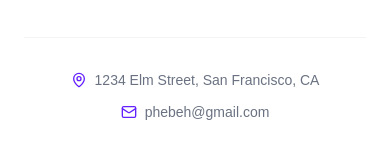
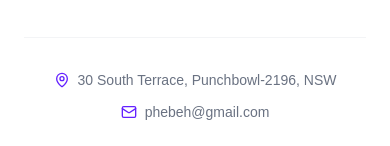
Before and after one commit to NashedShahRoni22/tanay-agencey, a Next.js app: page / in a window 390 px wide. Both pictures are taken after a click on the button 352 px from the left and 38 px from the top of the page. Shown: the part 618-764 px from the top of the page. Built offline with nearby package versions, Linux system fonts and the light colour scheme.

Commit message:
mobile navbar location updated

```diff
--- a/components/shared/Header.jsx
+++ b/components/shared/Header.jsx
@@ -341,7 +341,7 @@ export default function Header() {
                 <div className="flex flex-col items-center gap-3 text-gray-500 text-sm mb-8">
                   <div className="flex items-center gap-2">
                     <MapPin size={16} className="text-primary" />
-                    <span>1234 Elm Street, San Francisco, CA</span>
+                    <span>30 South Terrace, Punchbowl-2196, NSW</span>
                   </div>
                   <div className="flex items-center gap-2">
                     <Mail size={16} className="text-primary" />
```
